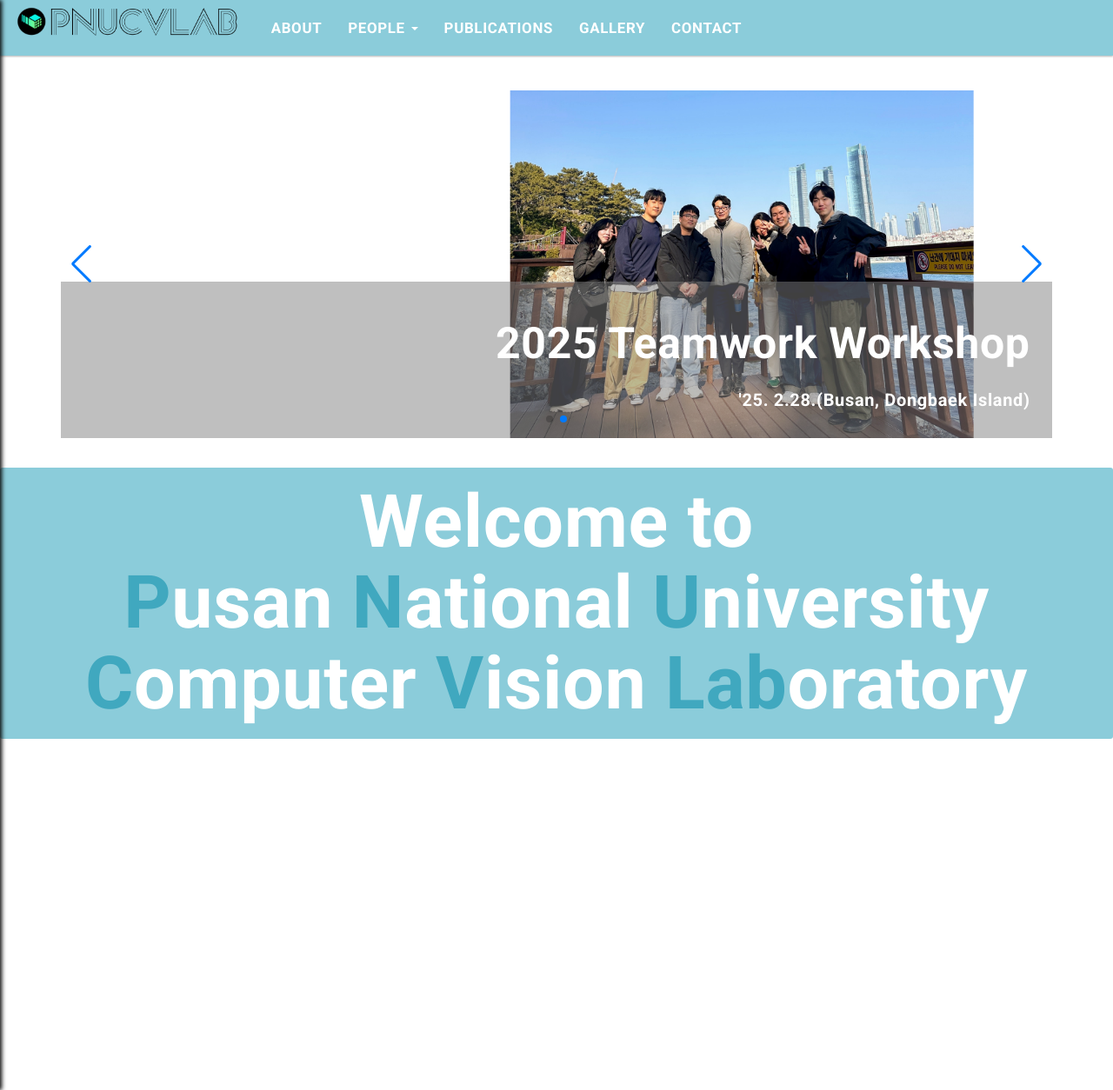
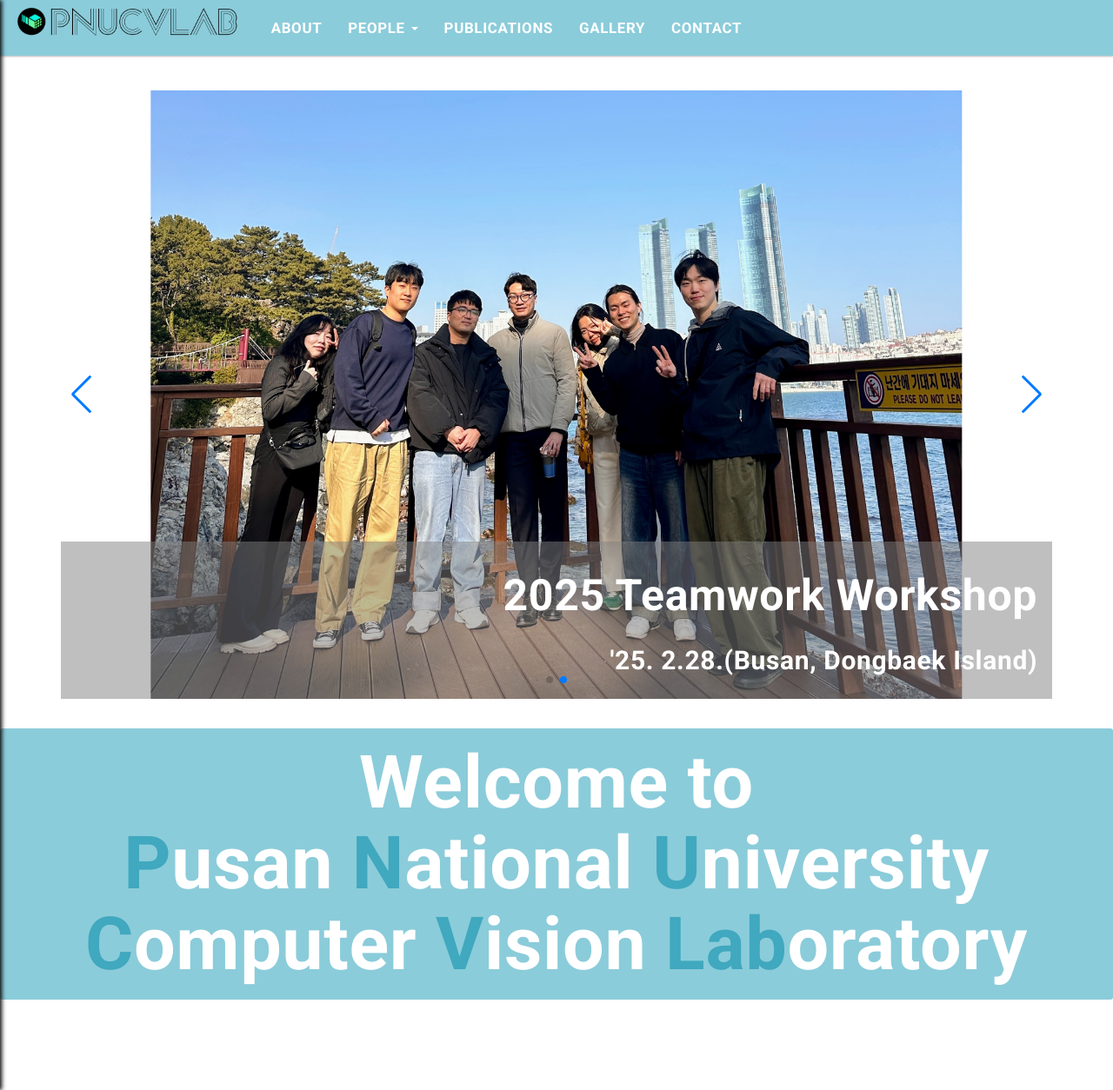
Before and after one commit to pnucvlab/pnucvlab.github.io, a Jekyll site: the page built from index.html, in a window 1280 px wide and 1254 px high. Shown: the whole window at 87% size. Built offline with Jekyll 4.4.1, drawn with Linux system fonts in a browser that asks for light colours; the list of posts is cut into pages by our own code.

Commit message:
edit notice

```diff
--- a/assets/css/main.css
+++ b/assets/css/main.css
@@ -19,7 +19,7 @@ body {
   .notice-swiper .swiper-slide .notice-image-wrapper {
 	position: relative;
 	width: 100%;
-	height: 400px;
+	height: 700px;
 	overflow: hidden;
   }
 
@@ -31,7 +31,7 @@ body {
   }
 
   .notice-swiper .notice-slide .notice-text {
-	font-size: 20px;
+	font-size: 30px;
 	margin: 0;
 	font-weight: 700;
 	text-align: right;
@@ -43,7 +43,7 @@ body {
 	top: 0;
 	left: 50%;
 	height: 100%;
-	transform: translateX(-10%);
+	transform: translateX(-50%);
 	width: auto;
   }
 
@@ -54,7 +54,7 @@ body {
 	width: 100%;
 	background-color: rgba(128, 128, 128, 0.5);
 	color: #ffffff;
-	padding: 1.5em;
+	padding: 1em;
 	box-sizing: border-box;
   }
 
```
